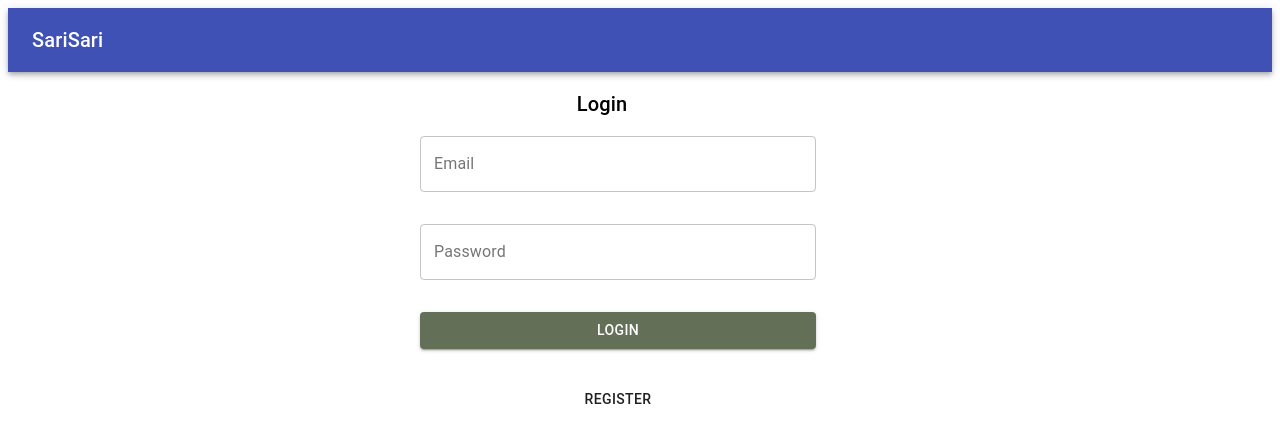
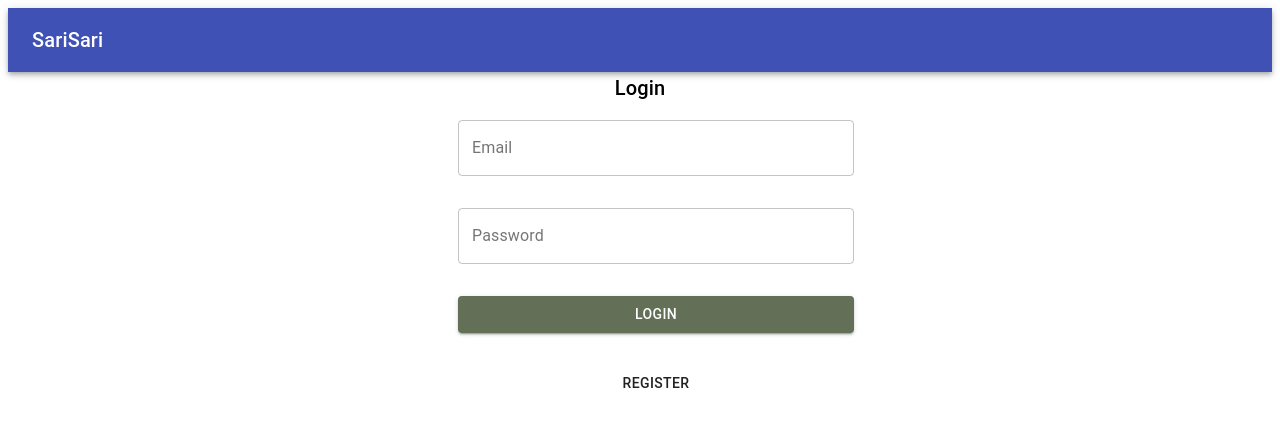
Before and after one commit to EmilJason/sarisari, a React (Create React App) app: page / in a window 1280 px wide. Shown: the top 442 px of the page. Built offline with nearby package versions, Linux system fonts and the light colour scheme; no server answers.

Commit message:
edit the title and the Login Form

```diff
--- a/public/index.html
+++ b/public/index.html
@@ -24,7 +24,7 @@
       work correctly both with client-side routing and a non-root public URL.
       Learn how to configure a non-root public URL by running `npm run build`.
     -->
-    <title>React App</title>
+    <title>SariSari Inventory</title>
   </head>
   <body>
     <noscript>You need to enable JavaScript to run this app.</noscript>
--- a/src/components/Login.jsx
+++ b/src/components/Login.jsx
@@ -37,7 +37,7 @@ export default function Login({register}) {
 
     return (
         <>
-            <Container maxWidth="xs" style={{margin: "1rem"}}>
+            <Container maxWidth="xs">
                 <Typography variant="h6" style={{textAlign:"center"}}>
                     Login
                 </Typography>
```
Also changed, not shown: 1 other file (tests, documents, lock files or other folders).
